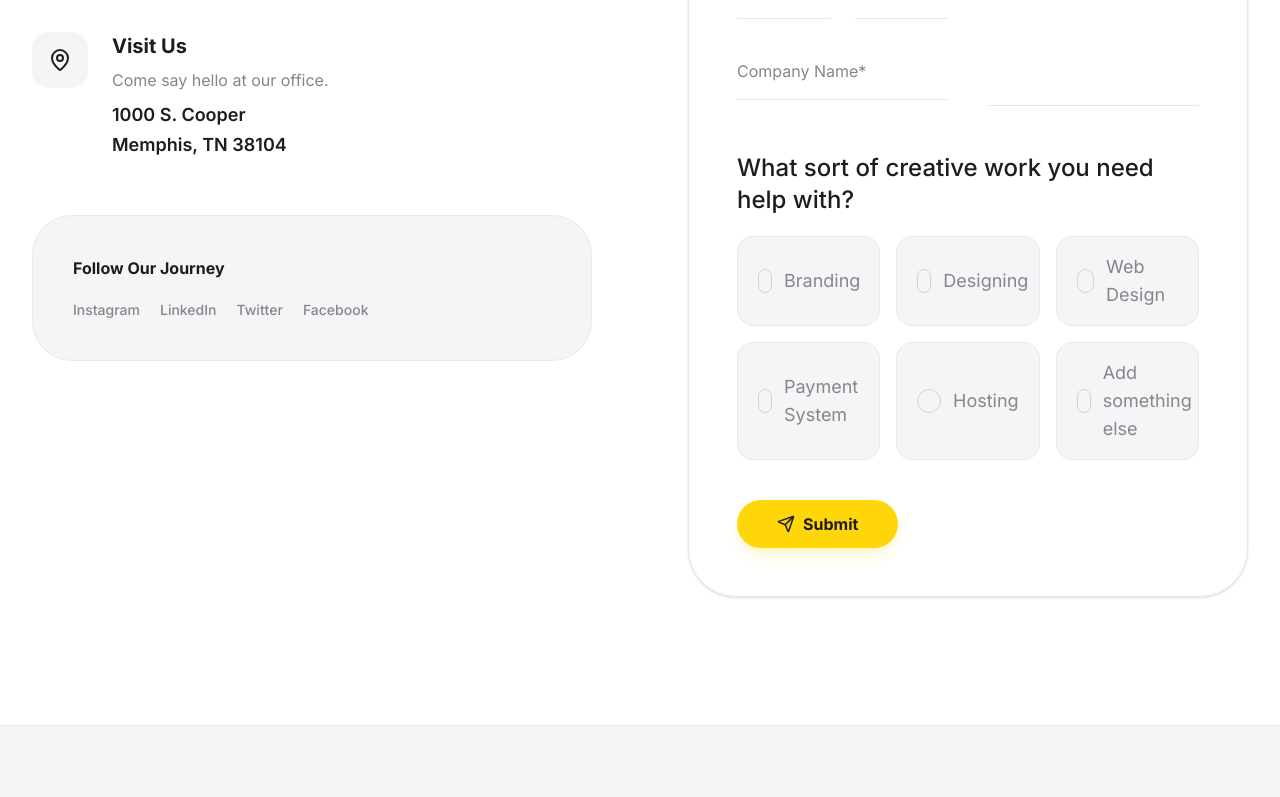
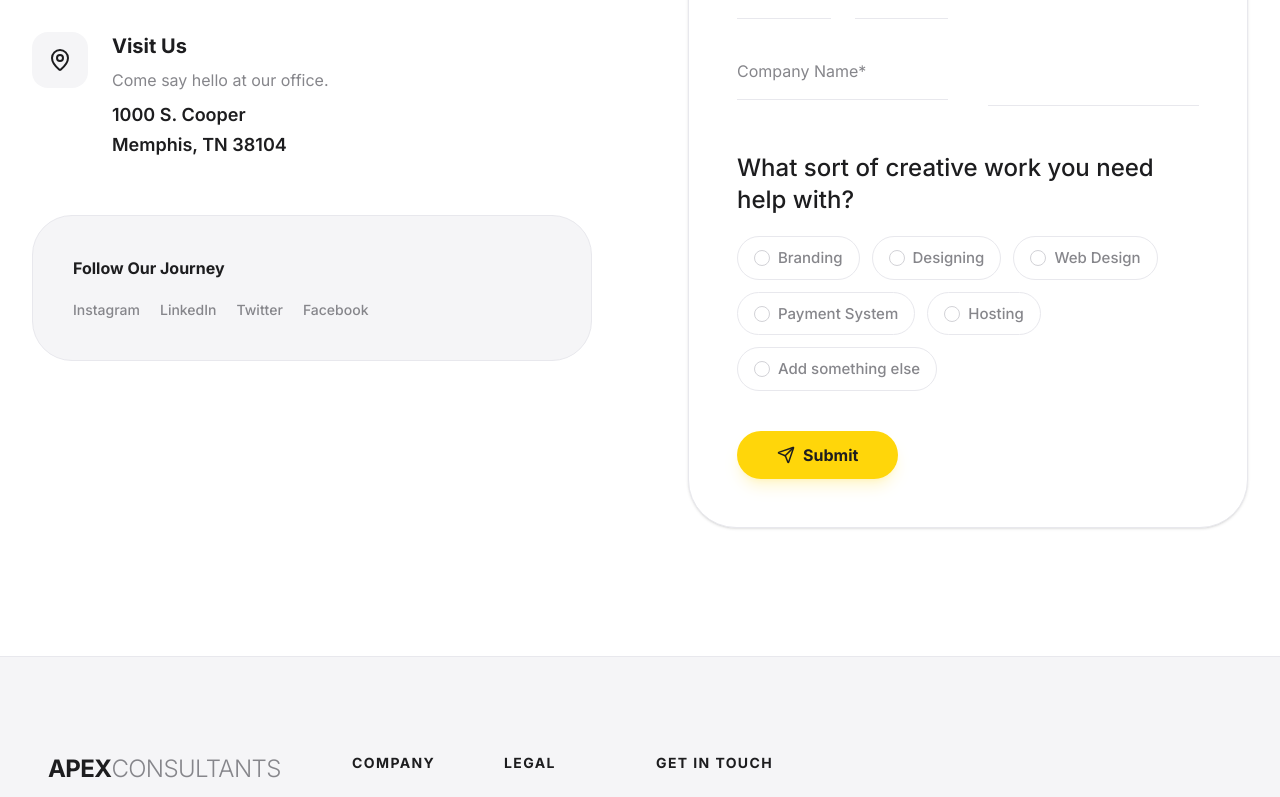
Before and after one commit to recoalleyne-cpu/apex-digital-consultants--1-, a React (Vite) app: page /contact in a window 1280 px wide. Shown: the part 1170-1967 px from the top of the page. Built offline with nearby package versions, Linux system fonts and the light colour scheme; a web font is replaced by a local one.

Commit message:
Link header CTA to quote form

```diff
--- a/src/pages/Contact.tsx
+++ b/src/pages/Contact.tsx
@@ -31,7 +31,7 @@ export const Contact = () => {
         description="Have a question or ready to start your project? We're here to assist you in any way we can."
       />
 
-      <section className="pt-10 md:pt-14 pb-24 md:pb-32">
+      <section id="quote" className="pt-10 md:pt-14 pb-24 md:pb-32 scroll-mt-32">
         <div className="container-wide px-6 md:px-8">
           <div className="grid grid-cols-1 lg:grid-cols-2 gap-16 lg:gap-24">
             {/* Contact Info */}
@@ -185,7 +185,7 @@ export const Contact = () => {
                     What sort of creative work you need help with?
                   </h4>
 
-                  <div className="grid grid-cols-1 sm:grid-cols-2 xl:grid-cols-3 gap-4">
+                  <div className="flex flex-wrap gap-3">
                     {creativeOptions.map((option) => {
                       const isSelected = formData.service === option;
                       return (
@@ -193,24 +193,24 @@ export const Contact = () => {
                           key={option}
                           type="button"
                           onClick={() => setFormData({ ...formData, service: option })}
-                          className={`flex items-center gap-3 rounded-2xl px-5 py-4 text-left transition-all border ${
+                          className={`inline-flex items-center gap-2 rounded-full px-4 py-2.5 text-sm md:text-[15px] font-medium transition-all border ${
                             isSelected
-                              ? 'border-apex-yellow bg-apex-yellow/10 text-apple-gray-500'
-                              : 'border-apple-gray-100 bg-apple-gray-50 text-apple-gray-300 hover:border-apex-yellow/50'
+                              ? 'border-apex-yellow bg-apex-yellow/10 text-apple-gray-500 shadow-sm'
+                              : 'border-apple-gray-100 bg-white text-apple-gray-300 hover:border-apex-yellow/50 hover:bg-apple-gray-50'
                           }`}
                         >
                           <span
-                            className={`w-6 h-6 rounded-full border flex items-center justify-center ${
+                            className={`w-4 h-4 rounded-full border flex items-center justify-center ${
                               isSelected ? 'border-apex-yellow' : 'border-apple-gray-200'
                             }`}
                           >
                             <span
-                              className={`w-3 h-3 rounded-full ${
+                              className={`w-2 h-2 rounded-full ${
                                 isSelected ? 'bg-apex-yellow' : 'bg-transparent'
                               }`}
                             />
                           </span>
-                          <span className="text-base md:text-lg">{option}</span>
+                          <span>{option}</span>
                         </button>
                       );
                     })}
```
